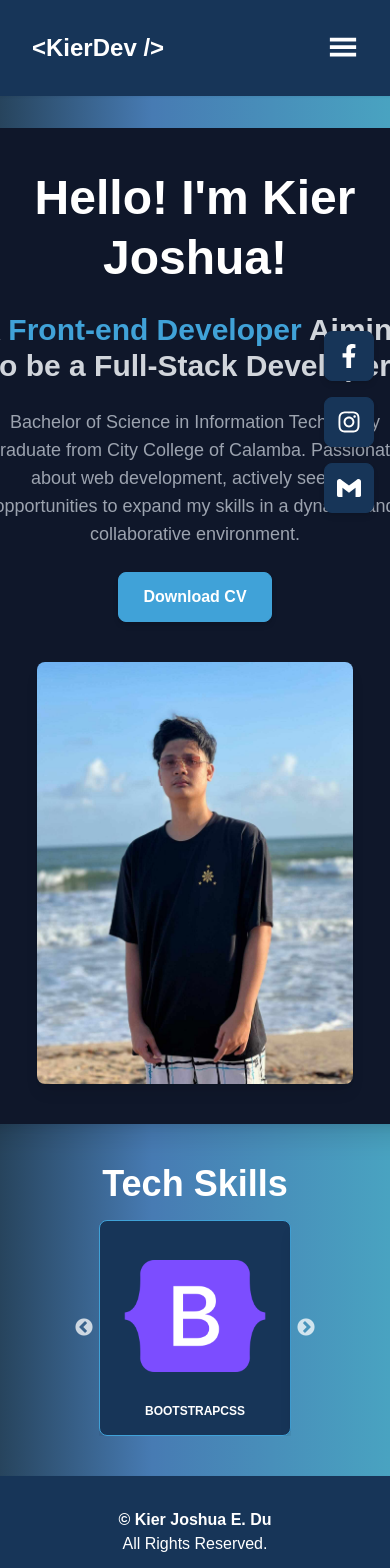
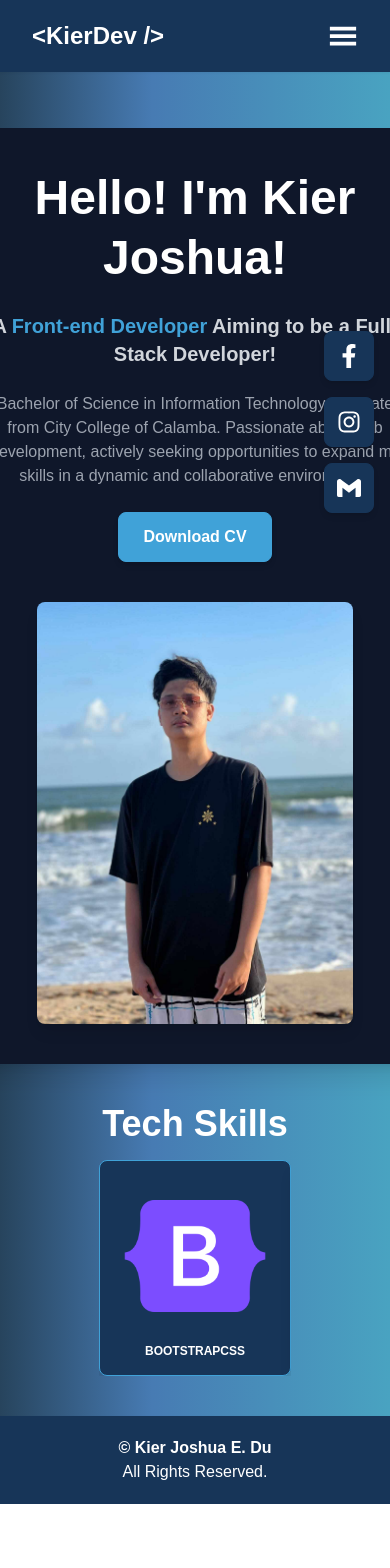
Before and after one commit to KierJoshua/kierdev, a React (Vite) app: page / in a window 390 px wide. Shown: the top 1568 px of the page. After the commit the page ends 1504 px from the top, so only its background shows below. Built offline with nearby package versions, Linux system fonts and the light colour scheme.

Commit message:
fix navbar/carousel

```diff
--- a/src/components/Footer.jsx
+++ b/src/components/Footer.jsx
@@ -2,7 +2,7 @@ import React from 'react'
 
 const Footer = () => {
   return (
-    <div className='font-semibold w-full flex justify-between py-8 px-8 sm:px-16 md:px-20 bg-[#173558] drop-shadow-sm'>
+    <div className='font-semibold w-full flex justify-between py-5 sm:py-7 md:py-8 px-8 sm:px-16 md:px-20 bg-[#173558] drop-shadow-sm'>
         <h1 className='text-center w-full'>&copy; Kier Joshua E. Du  <br /><span className='font-medium'>All Rights Reserved.</span></h1>
     </div>
   )
--- a/src/components/Header.jsx
+++ b/src/components/Header.jsx
@@ -1,22 +1,43 @@
-import React from 'react'
+import React, { useState } from "react";
 import { GiHamburgerMenu } from "react-icons/gi";
-import NavMenu from './NavMenu';
-import { Link } from 'react-router-dom'
-
+import NavMenu from "./NavMenu";
+import { Link } from "react-router-dom";
+import NavMenuMobile from "./NavMenuMobile";
 
 const Header = () => {
+  const [isClicked, setIsClicked] = useState(false);
+
+  const handleClick = () => setIsClicked(!isClicked);
+
   return (
-    <div className='fixed w-full z-50 flex justify-between py-8 px-8 sm:px-16 md:px-20 bg-[#173558] drop-shadow-sm'>
-        <Link to="/"><h1 className='text-2xl font-bold cursor-pointer'>{"<KierDev />"}</h1></Link>
-        <ul className='hidden sm:flex gap-7 font-semibold'>
-            <NavMenu link={"skills"} title={"Tech Skills"}/>
-            <NavMenu link={"about-me"} title={"About Me"}/>
-            <NavMenu link={"experience"} title={"Experience"}/>
-            <NavMenu link={"contact"} title={"Contact"}/>
+    <div className="fixed w-full z-50 flex justify-between py-5 sm:py-6 lg:py-8 px-8 sm:px-14 md:px-20 bg-[#173558] drop-shadow-sm">
+      <Link to="/">
+        <h1 className="text-2xl font-bold cursor-pointer">{"<KierDev />"}</h1>
+      </Link>
+      <ul className="hidden sm:flex gap-2 md:gap-5 lg:gap-7 font-semibold">
+        <NavMenu link={"skills"} title={"Tech Skills"} />
+        <NavMenu link={"about-me"} title={"About Me"} />
+        <NavMenu link={"experience"} title={"Experience"} />
+        <NavMenu link={"contact"} title={"Contact"} />
+      </ul>
+
+      {isClicked && (
+        <ul className="absolute right-4 top-[120%] rounded px-10 py-5 bg-[#173558] gap-7 font-semibold">
+          <NavMenuMobile link={"skills"} title={"Tech Skills"} />
+          <NavMenuMobile link={"about-me"} title={"About Me"} />
+          <NavMenuMobile link={"experience"} title={"Experience"} />
+          <NavMenuMobile link={"contact"} title={"Contact"} />
         </ul>
-        <h1 className='block cursor-pointer sm:hidden text-3xl'><GiHamburgerMenu /></h1>
+      )}
+
+      <button
+        className="block cursor-pointer sm:hidden text-3xl"
+        onClick={handleClick}
+      >
+        <GiHamburgerMenu />
+      </button>
     </div>
-  )
-}
+  );
+};
 
-export default Header
+export default Header;
--- /dev/null
+++ b/src/components/NavMenuMobile.jsx
@@ -0,0 +1,20 @@
+import React from "react";
+import { NavLink } from "react-router-dom";
+
+const NavMenuMobile = ({ title, link }) => {
+  return (
+    <NavLink to={`/${link}`} className="w-full">
+      {({ isActive }) => (
+        <li
+          className={`cursor-pointer rounded py-2 px-1 w-full text-center ${
+            isActive ? "bg-[#00A8E8] text-white" : "bg-transparent text-gray-200"
+          }`}
+        >
+          {title}
+        </li>
+      )}
+    </NavLink>
+  );
+};
+
+export default NavMenuMobile;
--- a/src/components/Socials.jsx
+++ b/src/components/Socials.jsx
@@ -4,7 +4,7 @@ import { SiGmail } from "react-icons/si";
 
 const Socials = () => {
   return (
-    <div className='fixed sm:right-16 right-4 top-1/2 transform -translate-y-1/2 flex flex-col items-center gap-4 z-10'
+    <div className='fixed md:right-12 lg:right-16 right-4 top-1/2 transform -translate-y-1/2 flex flex-col items-center gap-4 z-10'
          data-aos="fade-left" data-aos-duration='1500'>
 
       <a href="https://www.facebook.com/kierjoshuadu" target='_blank' rel="noopener noreferrer">
--- a/src/pages/Home.jsx
+++ b/src/pages/Home.jsx
@@ -6,17 +6,17 @@ const Home = () => {
   return (
     <div className="min-h-screen w-full bg-custom-gradient pt-32 flex justify-center items-center px-6 sm:px-12 cursor-pointer overflow-hidden">
       <div className="flex flex-col items-center">
-        <div className="grid md:grid-cols-2 items-center gap-10 rounded-lg min-h-[650px] max-w-lg sm:max-w-2xl md:max-w-5xl bg-slate-900 p-10 shadow-xl">
+        <div className="grid md:grid-cols-2 items-center gap-10 rounded-lg min-h-[650px] max-w-lg sm:max-w-2xl md:max-w-3xl bg-slate-900 p-10 shadow-xl">
           {/* Left Content */}
           <div className="text-center md:text-left">
             <h1 className="text-5xl font-bold text-white mb-6 leading-tight">
               Hello! I'm Kier Joshua!
             </h1>
-            <h2 className="text-3xl text-gray-300 mb-6 font-semibold">
+            <h2 className="text-xl sm:text-3xl text-gray-300 mb-6 font-semibold">
               A <span className="text-[#40A2D8]">Front-end Developer </span>
               Aiming to be a Full-Stack Developer!
             </h2>
-            <p className="text-lg text-gray-400 max-w-lg mb-6">
+            <p className="text-base sm:text-lg text-gray-400 max-w-lg mb-6">
               Bachelor of Science in Information Technology graduate from City
               College of Calamba. Passionate about web development, actively
               seeking opportunities to expand my skills in a dynamic and
--- a/src/pages/Skills/SkillsCarousel.jsx
+++ b/src/pages/Skills/SkillsCarousel.jsx
@@ -7,6 +7,25 @@ import skills from './SkillsData';
 
 const SkillsCarousel = () => {
 
+
+  const NextArrow = ({ onClick }) => (
+    <div
+      className="absolute top-1/2 right-0 transform py-[72px] rounded text-transparent px-3 flex items-center -translate-y-1/2 text-4xl cursor-pointer hover:text-white hover:bg-[#6d6d6e66;] transition-colors duration-200 z-10"
+      onClick={onClick}
+    >
+      &#10095; {/* Right Arrow Symbol */}
+    </div>
+  );
+
+  // Custom Prev Arrow Component
+  const PrevArrow = ({ onClick }) => (
+    <div
+      className="absolute top-1/2 left-0 transform py-[72px] rounded text-transparent px-3 flex items-center -translate-y-1/2 text-4xl cursor-pointer hover:text-white hover:bg-[#6d6d6e66;] transition-colors duration-200 z-10"
+      onClick={onClick}
+    >
+      &#10094; {/* Left Arrow Symbol */}
+    </div>
+  );
 
     var settings = {
         // dots: true,
@@ -20,6 +39,8 @@ const SkillsCarousel = () => {
         pauseOnHover: true,
         centerPadding: "60px",
         className: "center",
+        nextArrow: <NextArrow />,
+        prevArrow: <PrevArrow />,
         // centerMode: true,
         cssEase: "linear",
         responsive: [
```
